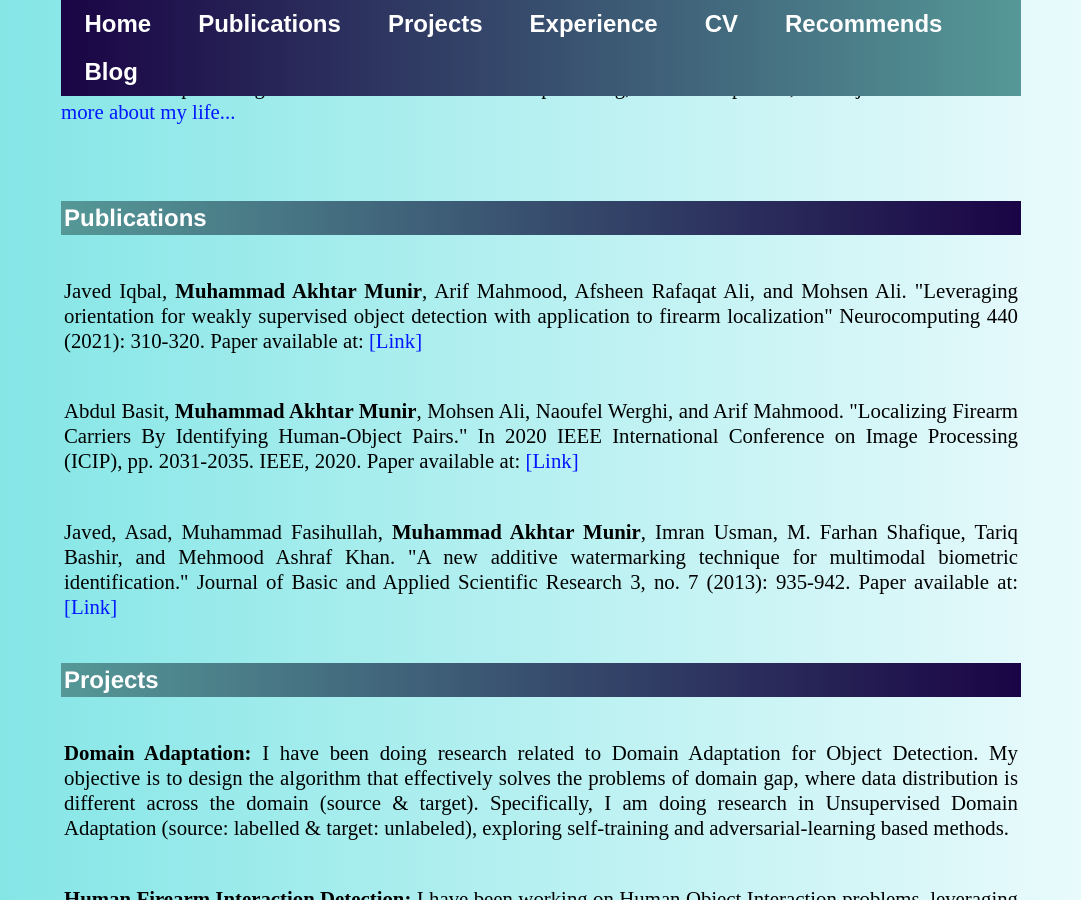
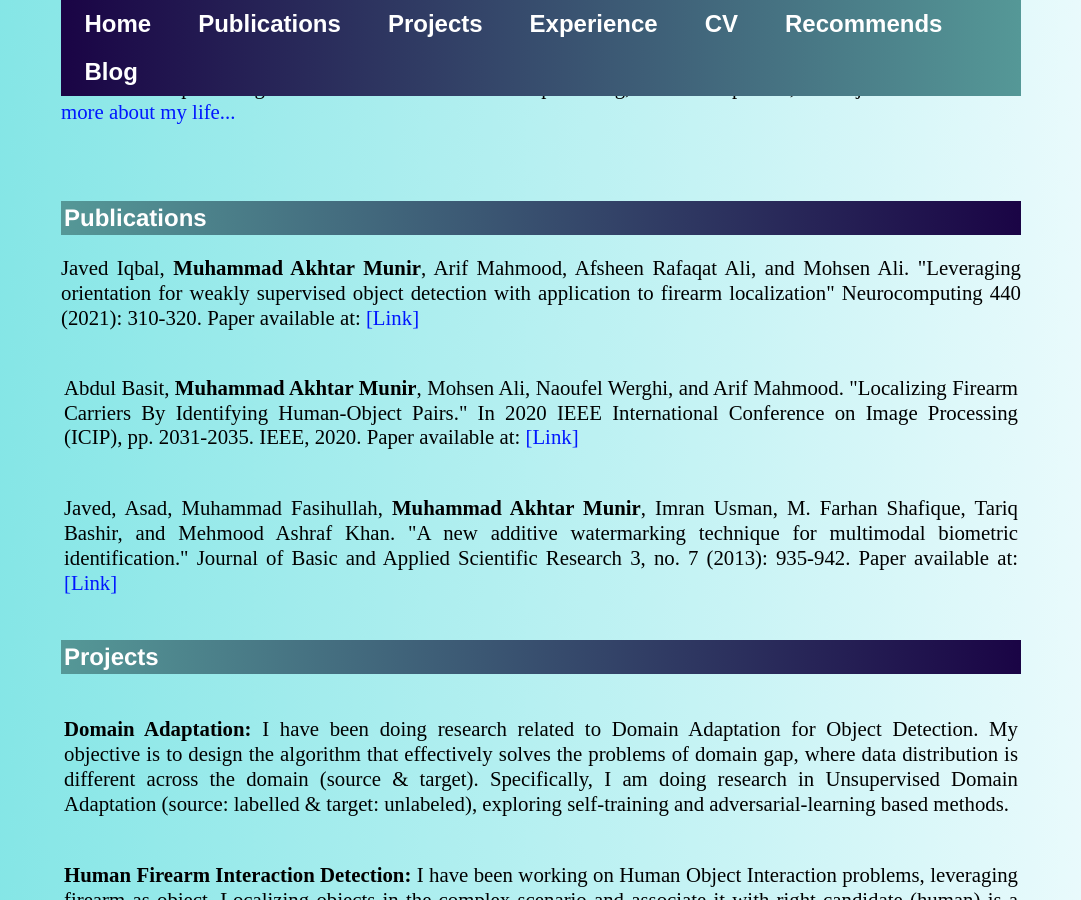
Before and after one commit to akhtarvision/akhtarvision.github.io, a Jekyll site: the page built from index.html, in a window 1280 px wide and 900 px high, scrolled down 428 px. Shown: the whole window, without its empty margins (99-1180 px from the left). Built offline with Jekyll 4.4.1, drawn with Linux system fonts in a browser that asks for light colours.

Commit message:
Update index.html

```diff
--- a/index.html
+++ b/index.html
@@ -50,16 +50,16 @@ title: Akhtar Munir, Deep Learning
 <h2>Publications</h2>
 <table class="imgtable">
 <!-- paper entry-->
-<tr>
+<!-- <tr> -->
 <!-- <td> <br></td> -->
-<td>
+<!-- <td> -->
 <p> Javed Iqbal, <strong>Muhammad Akhtar Munir</strong>, Arif Mahmood, Afsheen Rafaqat Ali, and Mohsen Ali.
 	"Leveraging orientation for weakly supervised object detection with application to firearm localization" Neurocomputing 440 (2021): 310-320.
 	Paper available at: <a href="https://www.sciencedirect.com/science/article/abs/pii/S092523122100151X">[Link]</a></p>
-</td>
-</tr>
+<!-- </td> -->
+<!-- </tr> -->
 
-	<tr>
+<tr>
 <!-- <td> <br></td> -->
 <td>
 <p> Abdul Basit, <strong>Muhammad Akhtar Munir</strong>, Mohsen Ali, Naoufel Werghi, and Arif Mahmood.
```
